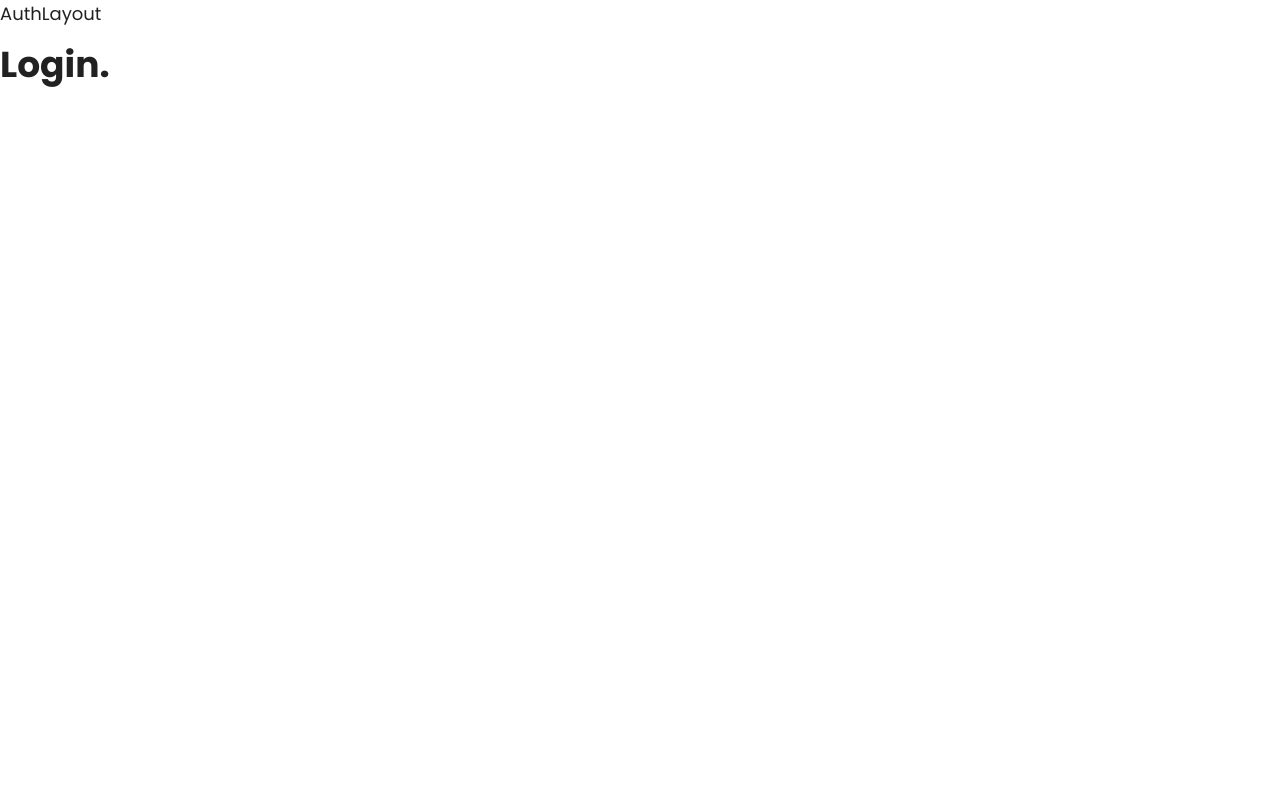
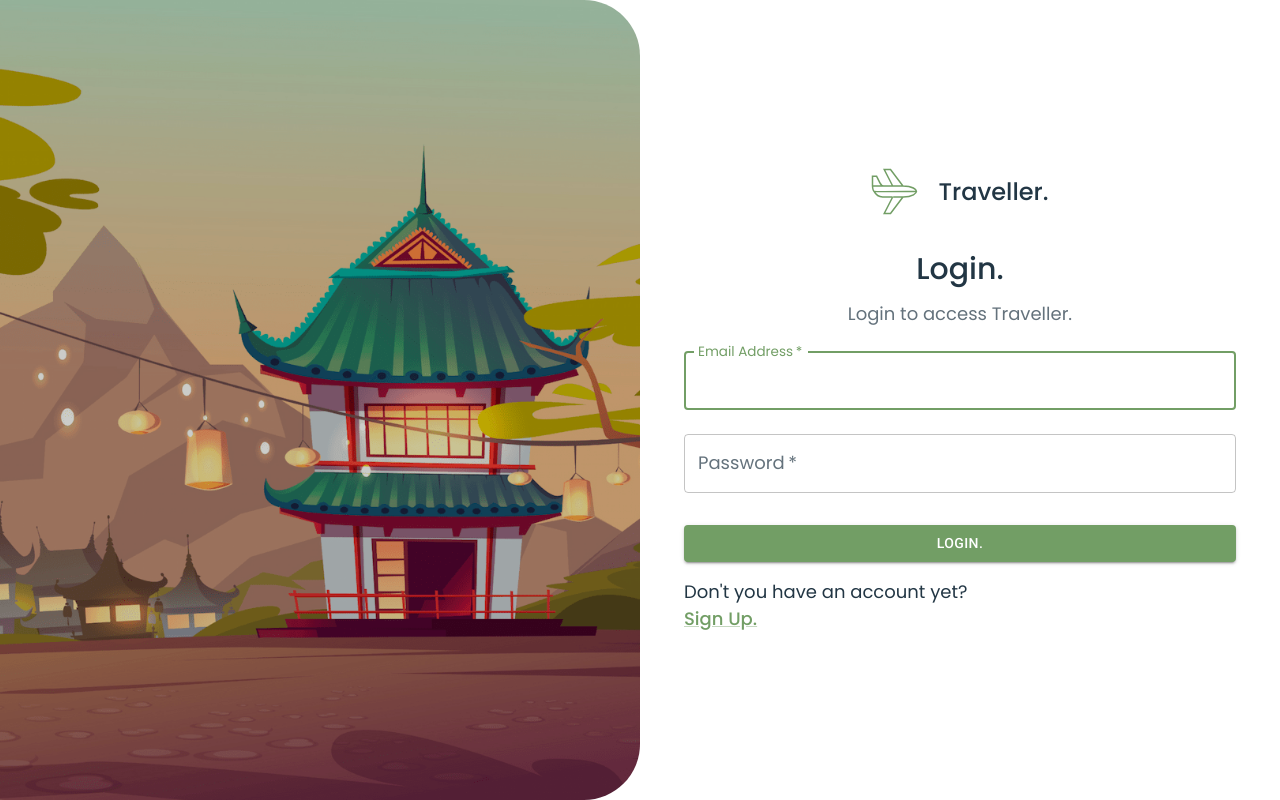
Before and after one commit to newuzbdeveloper/traveller, a React (Vite) app: page /login in a window 1280 px wide. Built offline with nearby package versions, Linux system fonts and the light colour scheme.

Commit message:
feat: login page and auth (#2)

```diff
--- a/src/app/config/styles/theme.ts
+++ b/src/app/config/styles/theme.ts
@@ -7,6 +7,10 @@ const theme = createTheme({
   palette: {
     primary: {
       main: '#729E65',
+    },
+    text: {
+      primary: '#223644',
+      secondary: '#64727C',
     },
   },
 });
--- /dev/null
+++ b/src/features/auth/components/LoginForm.tsx
@@ -0,0 +1,53 @@
+import { Box, Button, Link, TextField, Typography } from '@mui/material';
+
+function LoginForm() {
+  const handleSubmit = () => {};
+  return (
+    <>
+      <Typography textAlign="center" component="h1" variant="h2" mb={1}>
+        Login.
+      </Typography>
+      <Typography textAlign="center" color="text.secondary">
+        Login to access Traveller.
+      </Typography>
+      <Box component="form" noValidate onSubmit={handleSubmit} sx={{ mt: 1 }}>
+        <TextField
+          margin="normal"
+          required
+          fullWidth
+          id="email"
+          label="Email Address"
+          name="email"
+          autoComplete="email"
+          autoFocus
+        />
+        <TextField
+          margin="normal"
+          required
+          fullWidth
+          name="password"
+          label="Password"
+          type="password"
+          id="password"
+          autoComplete="current-password"
+        />
+        <Button
+          type="submit"
+          fullWidth
+          variant="contained"
+          sx={{ mt: 3, mb: 2 }}
+        >
+          Login.
+        </Button>
+        <Box>
+          <Typography>Don't you have an account yet?</Typography>
+          <Link href="/sign-up" variant="body2">
+            Sign Up.
+          </Link>
+        </Box>
+      </Box>
+    </>
+  );
+}
+
+export default LoginForm;
--- a/src/features/ui/layout/AuthLayout.tsx
+++ b/src/features/ui/layout/AuthLayout.tsx
@@ -1,12 +1,60 @@
-import { Outlet } from 'react-router-dom';
+import { Outlet, useLocation } from 'react-router-dom';
 
- function AuthLayout() {
+import LoginFormBackground from '@features/auth/assets/login.png';
+import SignUpFormBackground from '@features/auth/assets/signup.png';
+import { Box, Grid } from '@mui/material';
+
+import Logo from '../logo/logo';
+
+export default function AuthLayout() {
+  const location = useLocation();
+  const isLoadingPage = location.pathname == '/login';
   return (
-    <div>
-      AuthLayout
-      <Outlet />
-    </div>
+    <Grid container component="main" sx={{ height: '100vh' }}>
+      <Grid
+        item
+        xs={false}
+        sm={4}
+        md={6}
+        sx={{
+          backgroundImage: `url(${
+            isLoadingPage ? LoginFormBackground : SignUpFormBackground
+          })`,
+          backgroundRepeat: 'no-repeat',
+          backgroundColor: (t) =>
+            t.palette.mode === 'light'
+              ? t.palette.grey[50]
+              : t.palette.grey[900],
+          backgroundSize: 'cover',
+          backgroundPosition: 'center',
+          borderTopRightRadius: '56px',
+          borderBottomRightRadius: '56px',
+        }}
+      />
+      <Grid
+        item
+        xs={12}
+        sm={8}
+        md={6}
+        sx={{ display: 'flex', justifyContent: 'center', alignItems: 'center' }}
+      >
+        <Box
+          sx={{
+            mx: 4,
+            display: 'flex',
+            flexDirection: 'column',
+            alignItems: 'center',
+            justifyContent: 'center',
+            height: '100%',
+            maxWidth: 552,
+          }}
+        >
+          <Box mb={4}>
+            <Logo />
+          </Box>
+          <Outlet />
+        </Box>
+      </Grid>
+    </Grid>
   );
 }
-
-export default AuthLayout;
--- /dev/null
+++ b/src/features/ui/logo/logo.tsx
@@ -0,0 +1,37 @@
+import { Box, Typography } from '@mui/material';
+
+function LogoIcon() {
+  return (
+    <svg
+      width="47"
+      height="47"
+      viewBox="0 0 47 47"
+      fill="none"
+      xmlns="http://www.w3.org/2000/svg"
+    >
+      <path
+        d="M21.6882 17.9784L13.2333 1.5H19.5314L31.9549 17.9784M21.6882 17.9784H31.9549M21.6882 17.9784H12.8419M21.6882 17.9784H13.2333M31.9549 17.9784C41.8937 17.9784 45.1261 21.5444 45.5 23.3274M45.5 23.3274C31.7536 23.5288 4.01922 23.8106 3.05294 23.3274M45.5 23.3274C45.5 25 41.8937 29.0906 31.9549 29.0216M13.2333 17.9784H12.8419M13.2333 17.9784C13.1115 17.9784 12.9806 17.9803 12.8419 17.9784M1.5 17.9784V8.31569H5.64118C6.07255 9.14967 7.33216 11.6286 8.91961 14.8725C10.3203 17.7348 11.8016 17.9641 12.8419 17.9784M1.5 17.9784C1.61503 19.5601 2.08667 22.8443 3.05294 23.3274M1.5 17.9784H12.8419M3.05294 23.3274C5.39961 27.6067 9.72484 28.9065 11.5941 29.0216H21.6882M31.9549 29.0216C22.0161 28.9525 20.9693 28.9928 21.6882 29.0216M31.9549 29.0216L19.5314 45.5H13.2333L21.6882 29.0216"
+        stroke="#729E65"
+        stroke-width="1.5"
+      />
+    </svg>
+  );
+}
+
+function Logo() {
+  return (
+    <Box
+      sx={{
+        display: 'flex',
+        justifyContent: 'center',
+        alignItems: 'center',
+        gap: 2.5,
+      }}
+    >
+      <LogoIcon />
+      <Typography variant="h4">Traveller.</Typography>
+    </Box>
+  );
+}
+
+export default Logo;
--- a/src/pages/login.tsx
+++ b/src/pages/login.tsx
@@ -1,7 +1,9 @@
+import LoginForm from '@features/auth/components/LoginForm';
+
 function LoginPage() {
   return (
     <div>
-      <h1>Login.</h1>
+      <LoginForm />
     </div>
   );
 }
```
Also changed, not shown: src/features/auth/assets/login.png (added), src/features/auth/assets/signup.png (added).
